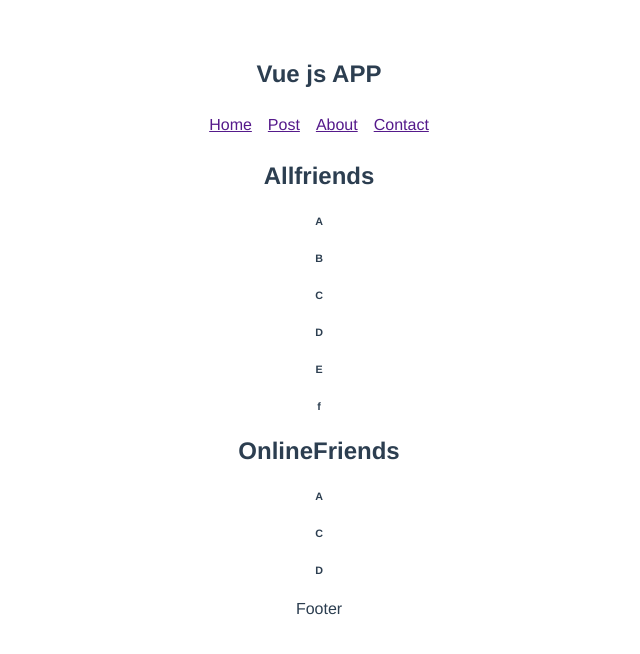
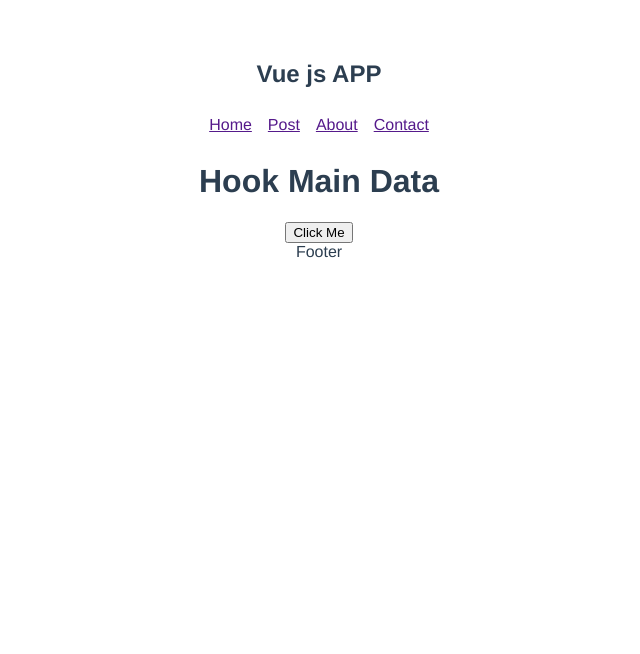
Before and after one commit to evans2014/vuejs-learn, a Vue app in the folder vue/: page / in a window 1280 px wide. Shown: the top 654 px of the page, without its empty margins (321-961 px from the left). Built offline with nearby package versions, Linux system fonts and the light colour scheme.

Commit message:
Update message Hook

```diff
--- a/vue/src/App.vue
+++ b/vue/src/App.vue
@@ -2,9 +2,8 @@
   <div id="app">
     <h2>{{title}}</h2>
     <NavbarTop ></NavbarTop>
-    <AllFriends :friends="friends" @delete="deleteFriend"></AllFriends>
-    <OnlineFriends :friends="friends"></OnlineFriends>
-    <FooterMain />
+    <HookMain></HookMain>
+    <FooterMain ></FooterMain >
   </div>
 </template>
 
@@ -12,36 +11,23 @@
 
 import FooterMain from './components/FooterMain.vue'
 import NavbarTop from './components/NavbarTop'
-import AllFriends from './components/AllFriends'
-import OnlineFriends from './components/OnlineFriends'
+import HookMain from './components/HookMain'
+
 export default {
   name: 'App',
   data(){
     return{
       title:'Vue js APP',
-      friends:[
-            {name:'A', online:true},
-            {name:'B', online:false},
-            {name:'C', online:true},
-            {name:'D', online:true},
-            {name:'E', online:false},
-            {name:'f', online:false}
-        ]
     }
   },
   components: {
     NavbarTop,
     FooterMain,
-    OnlineFriends,
-    AllFriends
+    HookMain
+
   },
   methods: {
-    deleteFriend(payload){
-      //console.log(payload)
-      this.friends= this.friends.filter(friend=>{
-        return friend.name !== payload.name
-      })
-    }
+
   },
 }
 </script>
--- a/vue/src/components/AllFriends.vue
+++ /dev/null
@@ -1,34 +0,0 @@
-<template>
-     <div id="allfriends">
-       <h2>Allfriends</h2>
-       <div v-for="(friend,index) in friends" :key="index">
-           <h6 @click="unfriend(friend.name)">{{friend.name}}</h6>
-       </div>
-    </div>
-</template>
-<script>
-export default {
-  name: 'AllFriends',
-  props:['friends'],
-  data() {
-    return {
-    }
-  },
-  methods: {
-    unfriend(name){
-      this.$emit('delete', {name})
-    }
-  },
-}
-</script>
-<style scoped>
-h6 {
-  font-family: Avenir, Helvetica, Arial, sans-serif;
-  -webkit-font-smoothing: antialiased;
-  -moz-osx-font-smoothing: grayscale;
-  text-align: center;
-  color: #2c3e50;
-
-}
-
-</style>
--- /dev/null
+++ b/vue/src/components/HookMain.vue
@@ -0,0 +1,34 @@
+<template>
+<div class="Hook">
+  <h1>{{title}}</h1>
+  <button @click="ChangeTitle">Click Me</button>
+</div>
+</template>
+<script>
+export default {
+  name: 'HookMain',
+  data() {
+    return {
+      title:'Hook Main Data'
+    }
+  },
+  methods: {
+    ChangeTitle(){
+      this.title='New Title'
+    }
+  },
+  beforeCreate() {
+    alert('Before Create Hook')
+  },
+  created() {
+    alert('Created Hook')
+  },
+  beforeUpdate() {
+    alert('Before update message')
+  },
+}
+</script>
+<style>
+
+
+</style>
--- a/vue/src/components/OnlineFriends.vue
+++ /dev/null
@@ -1,34 +0,0 @@
-<template>
-     <div id="onlinefriends">
-      <h2> OnlineFriends</h2>
-        <div v-for="(friend,index) in friends" :key="index">
-           <h6 v-if='friend.online'>{{friend.name}}</h6>
-       </div>
-    </div>
-</template>
-<script>
-export default {
-  name: 'OnlineFriends',
-  props:['friends'],
-  data() {
-    return {
-
-    }
-  }
-}
-</script>
-<style scoped>
-nav{
-    text-align: center;
-}
-nav ul{
-    padding: 0;
-}
-nav li {
-    display: inline-block;
-    list-style-type: none;
-    padding: 8px;
-    margin: 0;
-}
-
-</style>
```
